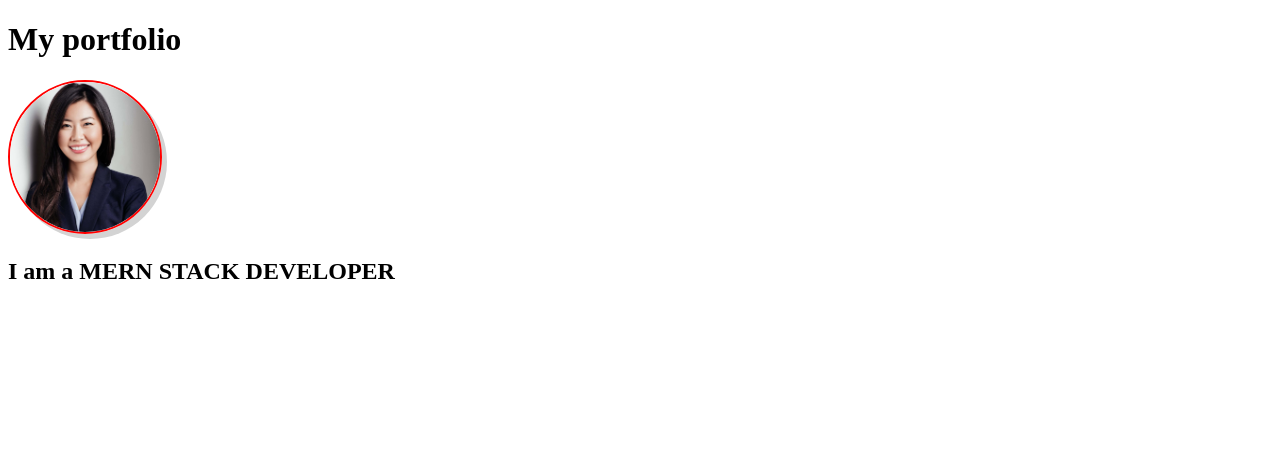
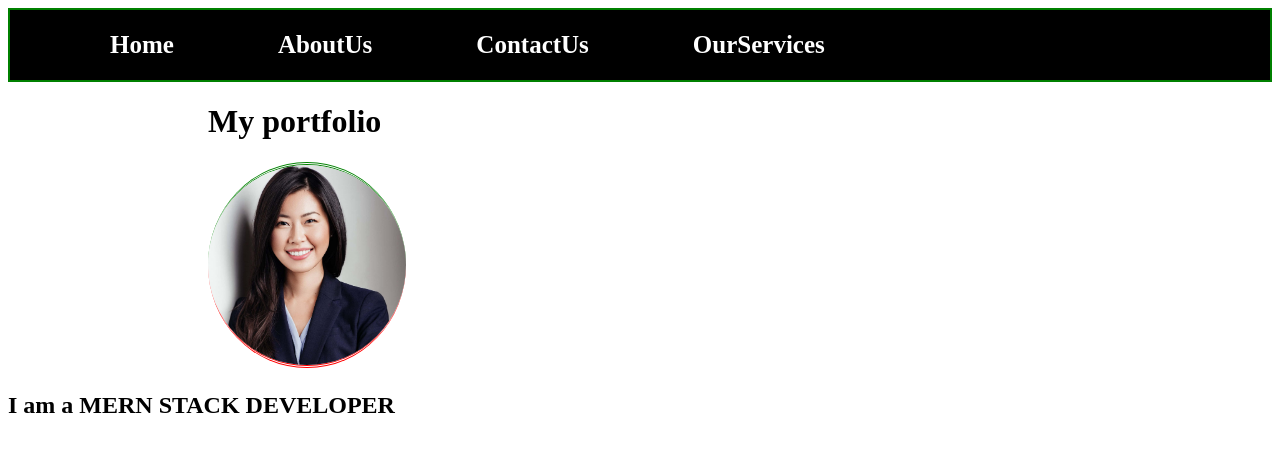
Before and after one commit to jhaashruti24/portfolio, a plain HTML site: page index.html in a window 1280 px wide. Drawn offline with Linux system fonts and the light colour scheme.

Commit message:
added a new portfolio

```diff
--- a/index.html
+++ b/index.html
@@ -5,19 +5,47 @@
     <meta name="viewport" content="width=device-width, initial-scale=1.0">
     <title>Document</title>
     <STYLE>
-        img{
-            border:2px double red;
-            border-radius: 50%;
-            height:150px;
-            width:150px;
-            box-shadow: 5px 5px lightgray;
+        .menu {
+            border : 2px solid green;
+            height : 70px;
+            background-color: black;
+
         }
+        .menu a {
+            margin-left: 100px;
+            line-height: 70px;
+            text-decoration: none;
+            font-size: 25px;
+            color:white;
+            font-weight: bold;
+        }
+
+       #pp {
+        width: 200ox;
+        height: 200px;
+        border-radius: 50%;
+        border-bottom: 3px double red;
+        border-top: 3px double green;
+        margin-left: 200px;
+
+       }
+       h1 {
+        margin-left: 200px;
+       }
+
+
     </STYLE>
 </head>
+<body>
+    <div class="menu">
 
-<body>
+        <a href="">Home</a>
+        <a href="">AboutUs</a>
+        <a href="">ContactUs</a>
+        <a href="">OurServices</a>
+    </div>
     <h1>My portfolio</h1>
-    <img src="pic.jpg" alt="">
+    <img src="pic.jpg" alt="" id="pp">
     <h2>I am a MERN STACK DEVELOPER</h2>
 
 </body>
```
